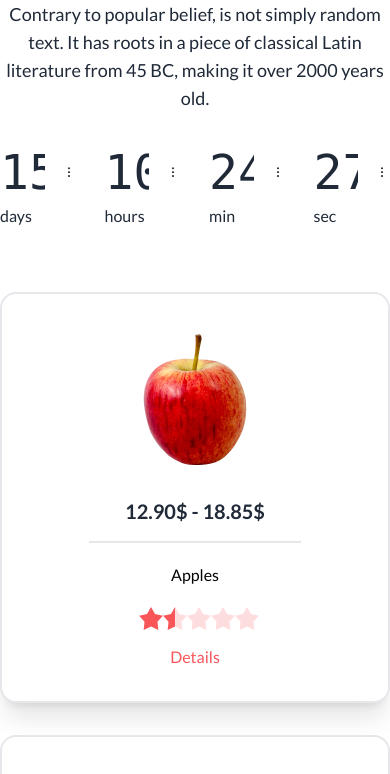
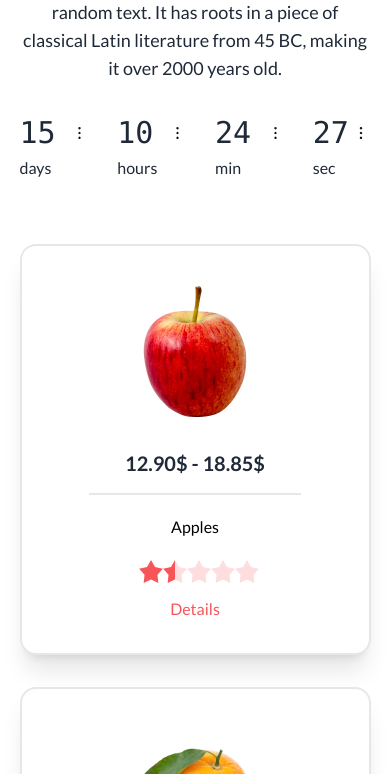
Before and after one commit to tanishaislam/assaignment-three, a plain HTML site: page index.html in a window 390 px wide. Shown: the part 655-1429 px from the top of the page. Drawn offline with nearby package versions, Linux system fonts and the light colour scheme.

Commit message:
main area is completed

```diff
--- a/index.html
+++ b/index.html
@@ -64,7 +64,7 @@
         <!-- banner section is start -->
         <section>
           <div class="">
-            <div class="carousel w-full">
+            <div class="carousel lg:w-full md:w-full flex w-[92%] m-auto">
               <div id="slide1" class="carousel-item relative w-full">
                 <img src="/images/banner1.png" class="w-full" />
 
@@ -148,34 +148,34 @@
     <main  class="container mx-auto">
       <!-- timer section is start -->
       <section class="lg:mt-64 mt-28">
-        <div class="flex justify-between lg:flex-row flex-col lg:text-start text-center">
+        <div class="flex justify-between lg:flex-row flex-col lg:text-start text-center lg:w-auto md:w-auto w-[90%] m-auto">
           <div class="">
             <h1 class="text-5xl font-extrabold">Deal of the day</h1>
             <p class="mt-5 text-lg lg:w-[615px] mb-9">Contrary to popular belief, is not simply random text. It has roots in a piece of classical Latin literature from 45 BC, making it over 2000 years old.</p>
           </div>
           <div>
-            <div class="grid grid-flow-col gap-7 text-center auto-cols-auto">
+            <div class="grid grid-flow-col gap-7 text-center justify-center">
                 <div class="flex flex-col">
-                  <span class="countdown font-mono text-5xl">
+                  <span class="countdown font-mono lg:text-5xl text-3xl">
                     <span style="--value:15;"></span><img src="./images/Frame.svg"  class="w-5 ml-4" alt="">
                   </span>
                   <p class="flex mt-2">days</p>
                 </div>
                 <div class="flex flex-col">
-                  <span class="countdown font-mono text-5xl">
+                  <span class="countdown font-mono  lg:text-5xl text-3xl">
                     <span style="--value:10;"></span><img src="./images/Frame.svg"  class="w-5 ml-4" alt="">
                   </span>
                   <p class="flex mt-2">hours</p>
                 </div>
                 <div class="flex flex-col">
-                  <span class="countdown font-mono text-5xl">
+                  <span class="countdown font-mono  lg:text-5xl text-3xl">
                     <span style="--value:24;"></span><img src="./images/Frame.svg"  class="w-5 ml-4" alt="">
                   </span>
                   <p class="flex mt-2">min</p>
                 </div>
                 <div class="flex flex-col">
-                  <span class="countdown font-mono text-5xl">
-                    <span style="--value:27;"></span><img src="./images/Frame.svg"  class="w-5 ml-4" alt="">
+                  <span class="countdown font-mono  lg:text-5xl text-3xl">
+                    <span style="--value:27;"></span><img src="./images/Frame.svg"  class="w-5 lg:ml-4 md:ml-4 ml-1" alt="">
                   </span>
                   <p class="flex mt-2">sec</p>
                 </div>
@@ -183,7 +183,7 @@
           </div>
         </div>
         <!-- fruits card start -->
-        <div class="grid lg:grid-cols-4 md:grid-cols-2 grid-cols-1 gap-8 mt-16">
+        <div class="grid lg:grid-cols-4 md:grid-cols-2 grid-cols-1 gap-8 mt-16   lg:w-auto md:w-auto w-[90%] m-auto">
             <!-- fruits card 1 -->
             <div class="card bg-base-100 shadow-xl border-2">
                 <figure class="px-10 pt-10">
@@ -439,7 +439,7 @@
 
 
       <!-- team section is start -->
-      <section class="mt-32 sm:mx-2 xs:mx-1">
+      <section class="mt-32 sm:mx-2 xs:mx-1   lg:w-auto md:w-auto w-[90%] m-auto">
           <div class=" relative">
             <img src="./images/team.png" class="lg:w-[100%] w-auto h-full absolute" alt="">
             <div class="relative top-0 left-0 w-full h-full bg-black text-white text-center flex flex-col justify-center items-center bg-opacity-50 py-40">
@@ -496,6 +496,9 @@
           </div>
       </section>
 
+
+
+
     </main>
     <!-- footer section is started -->
     <footer class="footer footer-center bg-[#121212] text-white py-32 mt-32 text-base-content rounded">
@@ -513,7 +516,7 @@
         <a class="link link-hover text-lg font-semibold">Shop</a>
         <a class="link link-hover text-lg font-semibold">All Fruits</a>
         <a class="link link-hover text-lg font-semibold">Support</a>
-        <a class="link link-hover text-lg font-semibold">My Account</a>
+        <a class="link link-hover text-lg font-semibold">Account</a>
       </div>
       <div>
         <div class="grid lg:grid-cols-6 grid-cols-3 gap-8 text-4xl">
```
